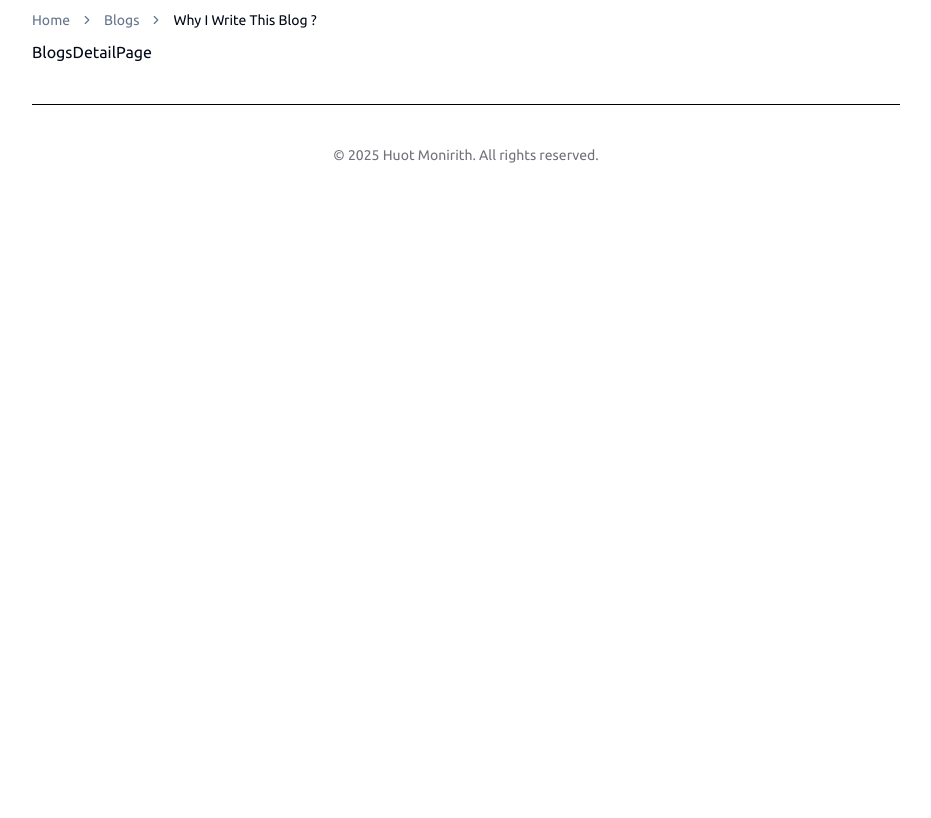
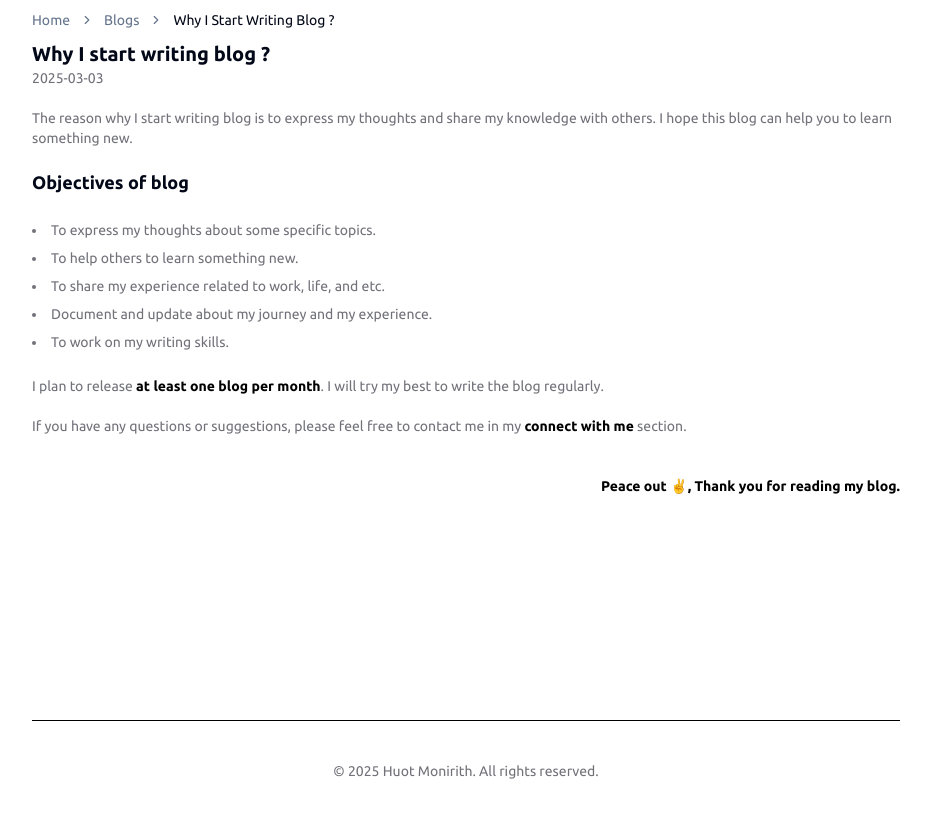
Before and after one commit to M-Rith/portfolio-website, a Next.js app: page /blogs/1 in a window 1280 px wide. Shown: the top 818 px of the page, without its empty margins (174-1105 px from the left). Built offline with nearby package versions, Linux system fonts and the light colour scheme.

Commit message:
finish writing

```diff
--- a/app/@breadcrumb/blogs/[id]/page.tsx
+++ b/app/@breadcrumb/blogs/[id]/page.tsx
@@ -6,7 +6,7 @@ import {
   BreadcrumbSeparator,
 } from "@/components/ui/breadcrumb";
 import blogs from "@/data/blogs.json";
-import { BlogsTypes } from "@/types/blogs";
+import { BlogsTypes } from "@/types/blogs.type";
 export default async function BreadcrumbSlot({
   params,
 }: {
--- a/app/blogs/[id]/page.tsx
+++ b/app/blogs/[id]/page.tsx
@@ -1,5 +1,98 @@
 import React from "react";
+import Header from "@/components/ui/header";
+import BlogsData from "@/data/blogs.json";
+import NotFound from "@/app/not-found";
+import { splitTextWithHighlights } from "@/utils/textHighlighter";
+export default async function BlogsDetailPage({
+  params,
+}: {
+  params: Promise<{ id: string }>;
+}) {
+  const { id } = await params;
+  const blog = BlogsData.find((blog) => blog.id === Number(id));
+  if (!blog) {
+    return <NotFound />;
+  }
 
-export default function BlogsDetailPage() {
-  return <div>BlogsDetailPage</div>;
+  const HighlightedText = ({
+    text,
+    highlights,
+  }: {
+    text: string;
+    highlights?: string[];
+  }) => {
+    const segments = splitTextWithHighlights(text, highlights);
+
+    return (
+      <>
+        {segments.map(({ segment, isHighlighted }, index) =>
+          isHighlighted ? (
+            <strong className="text-black" key={index}>
+              {segment}
+            </strong>
+          ) : (
+            <span key={index}>{segment}</span>
+          )
+        )}
+      </>
+    );
+  };
+
+  return (
+    <div className="flex flex-col min-h-[80vh]">
+      <Header title={blog.title} description={blog.createdAt} />
+
+      <div className="flex flex-col pt-2.5">
+        {blog.content.map((content, index) => (
+          <div key={index} className="py-2.5">
+            {content.type === "paragraph" && (
+              <p className="text-sm text-[#71717A]">
+                <HighlightedText
+                  text={content.content as string}
+                  highlights={content.highlights}
+                />
+              </p>
+            )}
+            {content.type === "subtitle" && (
+              <h2 className="text-lg font-bold">
+                <HighlightedText
+                  text={content.content as string}
+                  highlights={content.highlights}
+                />
+              </h2>
+            )}
+            {content.type === "list" && (
+              <ul className="list-disc list-inside">
+                {Array.isArray(content.content) ? (
+                  content.content.map((item, index) => (
+                    <li key={index} className="text-sm text-[#71717A] py-1">
+                      <HighlightedText
+                        text={item}
+                        highlights={content.highlights}
+                      />
+                    </li>
+                  ))
+                ) : (
+                  <li className="text-sm text-[#71717A]">
+                    <HighlightedText
+                      text={content.content as string}
+                      highlights={content.highlights}
+                    />
+                  </li>
+                )}
+              </ul>
+            )}
+            {content.type === "end" && (
+              <p className="text-sm text-black font-bold flex flex-row justify-end py-5">
+                <HighlightedText
+                  text={content.content as string}
+                  highlights={content.highlights}
+                />
+              </p>
+            )}
+          </div>
+        ))}
+      </div>
+    </div>
+  );
 }
--- a/components/blogs/blog-card.tsx
+++ b/components/blogs/blog-card.tsx
@@ -5,7 +5,7 @@ import {
   CardTitle,
   CardDescription,
 } from "@/components/ui/card";
-import { BlogsTypes } from "@/types/blogs";
+import { BlogsTypes } from "@/types/blogs.type";
 import Link from "next/link";
 
 interface BlogCardProps {
@@ -20,7 +20,7 @@ export default function BlogCard({ blog }: BlogCardProps) {
           <h2 className="text-lg font-bold">{blog.title}</h2>
         </CardTitle>
         <CardDescription>
-          <p className="text-sm text-[#71717A] pt-2.5">{blog.content}</p>
+          <p className="text-sm text-[#71717A] pt-2.5">{blog.description}</p>
           <div className="flex flex-row pt-2.5 items-center justify-between">
             <p className="text-sm text-black font-bold">{blog.createdAt}</p>
             <Link
--- a/components/footer.tsx
+++ b/components/footer.tsx
@@ -1,5 +1,4 @@
 import React from "react";
-import Link from "next/link";
 export default function FooterComponent() {
   return (
     <section className="footer-section pb-10">
--- a/data/blogs.json
+++ b/data/blogs.json
@@ -1,9 +1,52 @@
 [
    {
       "id" : 1,
-      "title" : "Why I write this blog ?",
-      "content" : "I write this blog to share my knowledge and experience with others. I hope this blog can help you to learn something new.",
-      "createdAt" : "2021-01-01",
-      "updatedAt" : "2021-01-01"
+      "title" : "Why I start writing blog ?",
+      "description": "The reason why I start writing blog is to express my thoughts and share my knowledge with others. I hope this blog can help you to learn something new.",
+      "content" : [
+         {
+            "type": "paragraph",
+            "content": "The reason why I start writing blog is to express my thoughts and share my knowledge with others. I hope this blog can help you to learn something new."
+         },
+         {
+            "type" :"subtitle",
+            "content": "Objectives of blog "
+         },
+         {
+            "type": "list",
+            "content": [
+               "To express my thoughts about some specific topics.",
+               "To help others to learn something new.",
+               "To share my experience related to work, life, and etc.",
+               "Document and update about my journey and my experience.",
+               "To work on my writing skills."
+            ]
+         },
+         {
+            "type": "paragraph",
+            "content": "I plan to release at least one blog per month. I will try my best to write the blog regularly.",
+            "highlights": [
+               "at least one blog per month"
+            ]
+         },
+         {
+            "type": "paragraph",
+            "content": "If you have any questions or suggestions, please feel free to contact me in my connect with me section.",
+            "highlights": [
+               "connect with me"
+            ]
+         },
+         {
+            "type": "end",
+            "content": "Peace out ✌️, Thank you for reading my blog."
+         }
+
+
+      ],
+      "images": [
+
+      ],
+      "createdAt" : "2025-03-03",
+      "updatedAt" : "2025-03-03"
    }
 ]
--- a/data/faq.json
+++ b/data/faq.json
@@ -12,7 +12,7 @@
    {
       "id": 3,
       "question": "Theme I use in Cursor?",
-      "answer": "I use Safira Theme."
+      "answer": "I use Ayu Theme."
    },
    {
       "id": 4,
```
Also changed, not shown: types/blogs.ts (deleted, +0 -7 lines), types/blogs.type.ts (added, +17 -0 lines).
